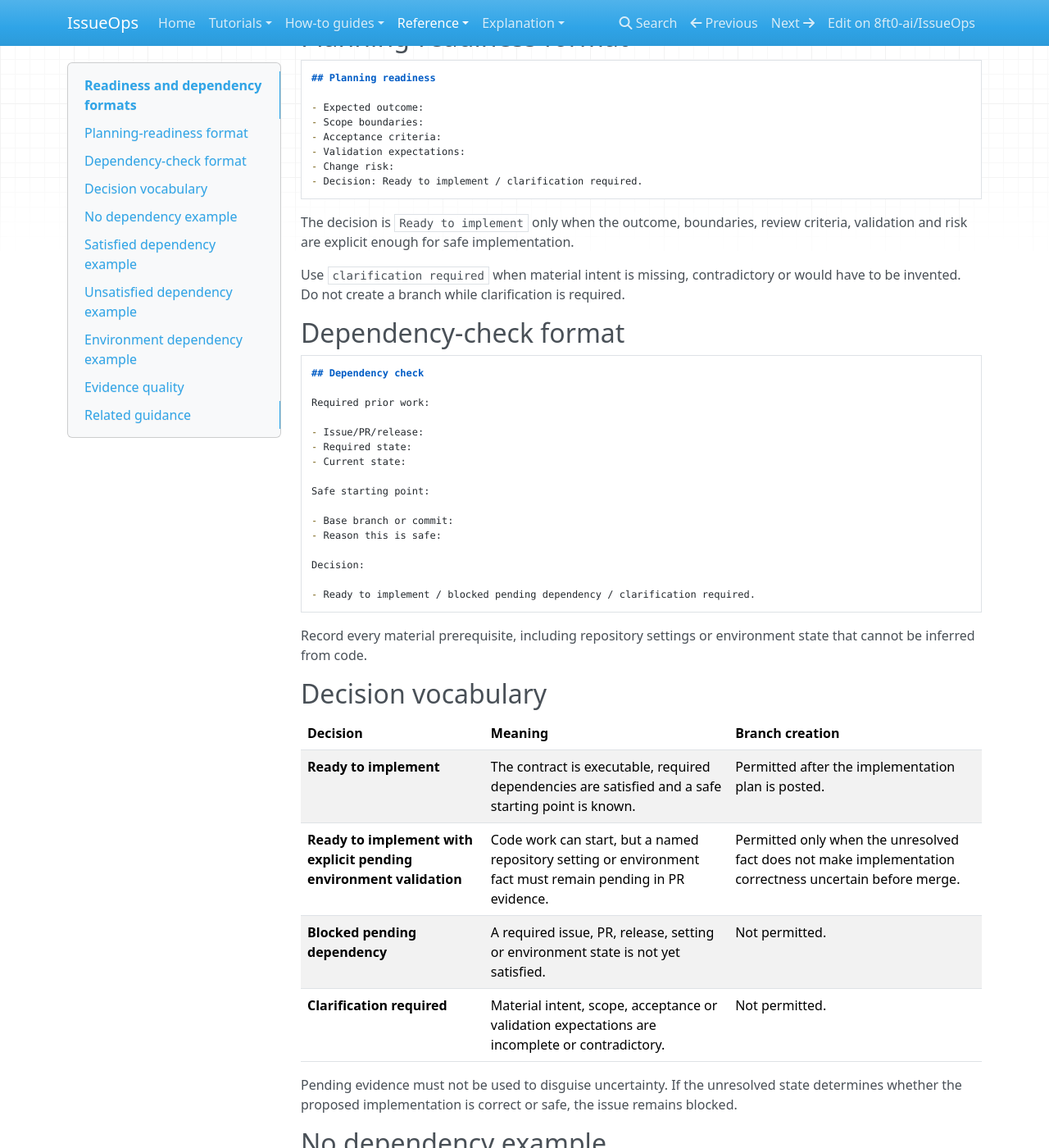
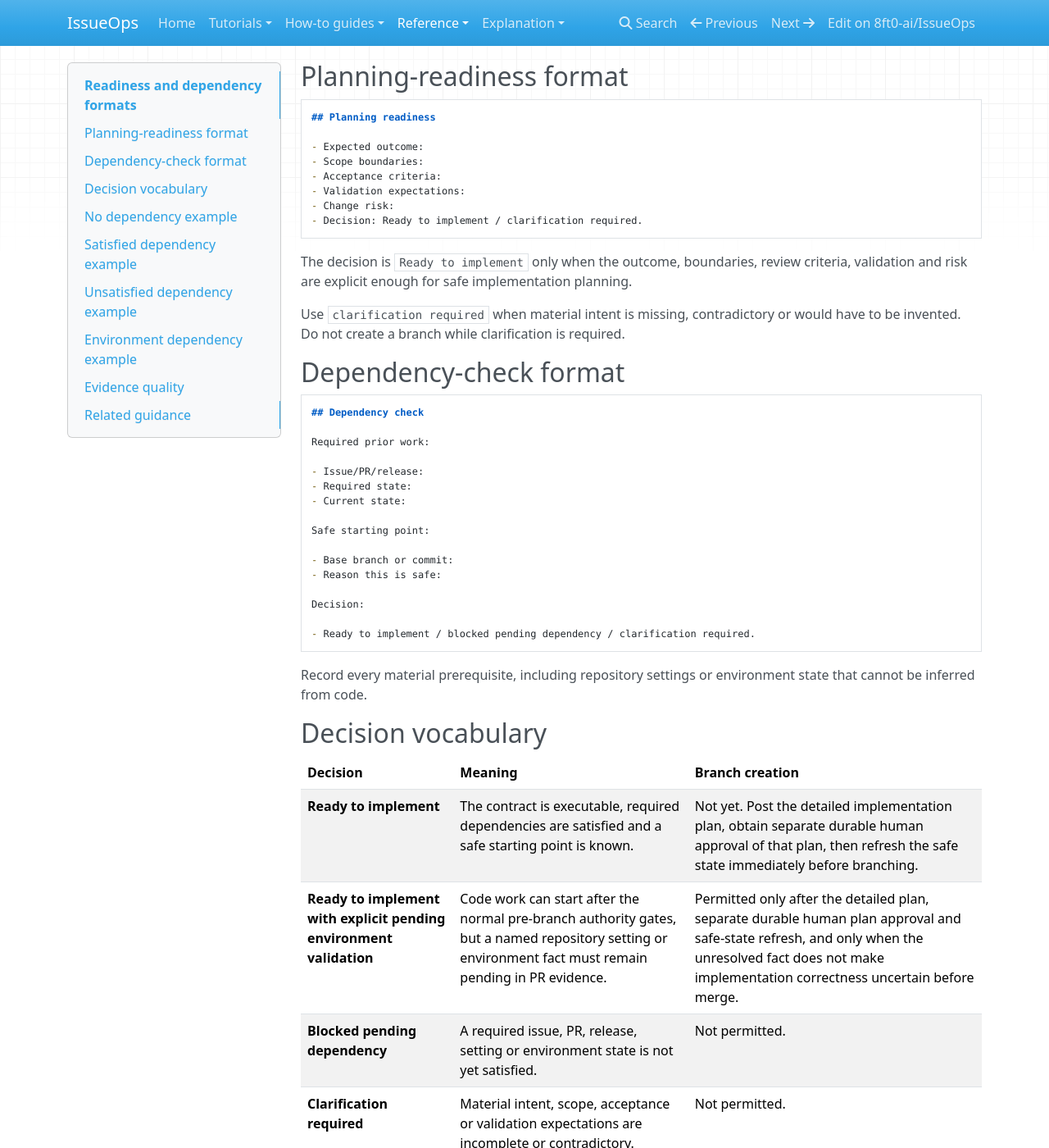
Before and after one commit to 8ft0-ai/IssueOps, an MkDocs documentation site: the page built from docs/reference/readiness-and-dependency-formats.md, in a window 1280 px wide and 1400 px high, scrolled down 212 px. Shown: the whole window at 82% size. Built offline with MkDocs 1.6.1, drawn with Linux system fonts in a browser that asks for light colours; nearby versions of some CDN libraries; some of the changed text lies outside the part shown.

Commit message:
Clarify readiness branch authority

````diff
--- a/docs/reference/readiness-and-dependency-formats.md
+++ b/docs/reference/readiness-and-dependency-formats.md
@@ -1,6 +1,6 @@
 # Readiness and dependency formats
 
-Readiness is recorded on the execution-contract issue before branch creation. It confirms that the issue can be implemented without inventing missing intent and that the proposed starting point is safe.
+Readiness is recorded on the execution-contract issue before implementation planning and branch creation. It confirms that the issue can be implemented without inventing missing intent and that the proposed starting point is safe. Readiness is not branch authority: the detailed implementation plan and a separate durable human approval of that plan must still be recorded before branch creation or implementation mutation.
 
 This page is the canonical reference for readiness decisions and dependency evidence formats.
 
@@ -17,7 +17,7 @@ This page is the canonical reference for readiness decisions and dependency evid
 - Decision: Ready to implement / clarification required.
 ```
 
-The decision is `Ready to implement` only when the outcome, boundaries, review criteria, validation and risk are explicit enough for safe implementation.
+The decision is `Ready to implement` only when the outcome, boundaries, review criteria, validation and risk are explicit enough for safe implementation planning.
 
 Use `clarification required` when material intent is missing, contradictory or would have to be invented. Do not create a branch while clarification is required.
 
@@ -48,10 +48,12 @@ Record every material prerequisite, including repository settings or environment
 
 | Decision | Meaning | Branch creation |
 | --- | --- | --- |
-| **Ready to implement** | The contract is executable, required dependencies are satisfied and a safe starting point is known. | Permitted after the implementation plan is posted. |
-| **Ready to implement with explicit pending environment validation** | Code work can start, but a named repository setting or environment fact must remain pending in PR evidence. | Permitted only when the unresolved fact does not make implementation correctness uncertain before merge. |
+| **Ready to implement** | The contract is executable, required dependencies are satisfied and a safe starting point is known. | Not yet. Post the detailed implementation plan, obtain separate durable human approval of that plan, then refresh the safe state immediately before branching. |
+| **Ready to implement with explicit pending environment validation** | Code work can start after the normal pre-branch authority gates, but a named repository setting or environment fact must remain pending in PR evidence. | Permitted only after the detailed plan, separate durable human plan approval and safe-state refresh, and only when the unresolved fact does not make implementation correctness uncertain before merge. |
 | **Blocked pending dependency** | A required issue, PR, release, setting or environment state is not yet satisfied. | Not permitted. |
 | **Clarification required** | Material intent, scope, acceptance or validation expectations are incomplete or contradictory. | Not permitted. |
+
+A readiness decision does not approve its own implementation path. The implementation-plan comment and the later human approval of that plan are separate durable records; required approval must predate the branch or implementation mutation it authorises.
 
 Pending evidence must not be used to disguise uncertainty. If the unresolved state determines whether the proposed implementation is correct or safe, the issue remains blocked.
 
@@ -132,7 +134,7 @@ Required prior work:
 Safe starting point:
 
 - Base branch or commit: latest `main`.
-- Reason this is safe: the documentation change can proceed, but PR evidence must retain the setting as pending verification.
+- Reason this is safe: the documentation change can proceed after the normal pre-branch authority gates, but PR evidence must retain the setting as pending verification.
 
 Decision:
 
@@ -143,11 +145,12 @@ Decision:
 
 A useful readiness record names the actual issue, PR, release, setting, commit or branch state that was checked. Avoid unsupported statements such as “dependencies look fine”.
 
-When repository state changes before implementation begins, refresh the check. Readiness is evidence about a specific starting point, not permanent approval for a stale branch.
+When repository state changes before implementation begins, refresh the check. Readiness is evidence about a specific starting point, not permanent approval for a stale branch. After plan approval, refresh the safe state again immediately before branch creation.
 
 ## Related guidance
 
 - [Check readiness and dependencies](../how-to/check-readiness-and-dependencies.md)
 - [Execution-contract fields](execution-contract-fields.md)
 - [Prepare an implementation plan](../how-to/prepare-implementation-plan.md)
+- [Implementation-plan format](implementation-plan-format.md)
 - [IssueOps operating protocol](../issueops-protocol.md)
````
